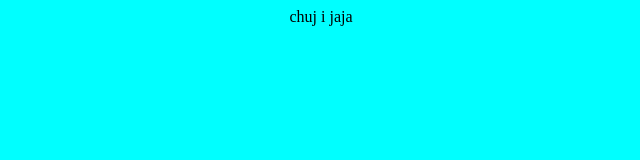
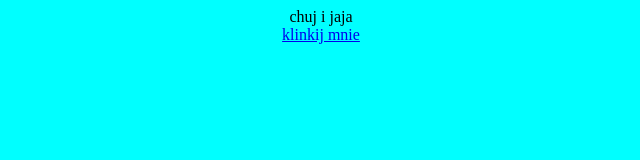
Before and after one commit to JB637/JB637.github.io, a plain HTML site: page index.html in a window 1280 px wide. Shown: the whole page, without its empty margins (319-959 px from the left). Drawn offline with Linux system fonts and the light colour scheme.

Commit message:
Update index.html

```diff
--- a/index.html
+++ b/index.html
@@ -7,6 +7,7 @@
     <link rel="stylesheet" href="tststs.css">
 </head>
 <body>
-    chuj i jaja
+    chuj i jaja<br>
+    <a href="/jeden/index.html">klinkij mnie</a>
 </body>
 </html>
```
